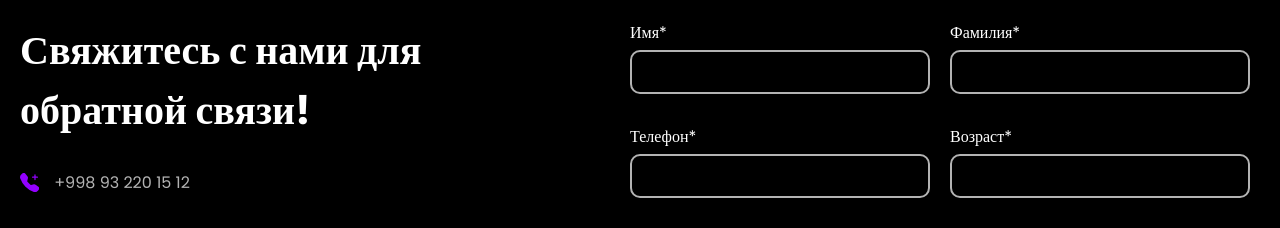
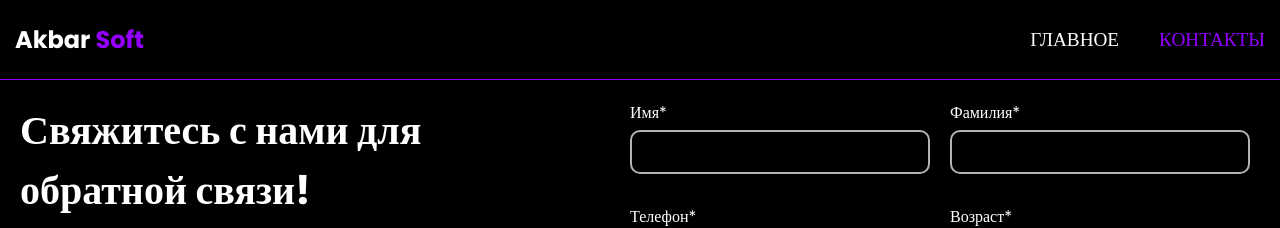
Before and after one commit to akiakiaki9/akbarsoft, a Next.js app: page /contacts in a window 1280 px wide. Shown: the top 228 px of the page. Built offline with nearby package versions, Linux system fonts and the light colour scheme; a web font is replaced by a local one.

Commit message:
add robots.txt for seo

```diff
--- a/src/app/components/footer/FooterComp.jsx
+++ b/src/app/components/footer/FooterComp.jsx
@@ -4,7 +4,7 @@ export default function FooterComp() {
   return (
     <div className='footer'>
       <div className="footer-blok">
-        <p>© Copyright Akbar Soft. All rights reserved!</p>
+        <p>© Copyright Akbar Soft 2024. All rights reserved!</p>
       </div>
     </div>
   )
--- a/src/app/components/navbar/NavbarComp.jsx
+++ b/src/app/components/navbar/NavbarComp.jsx
@@ -47,17 +47,16 @@ export default function NavbarComp() {
     return (
         <nav className={`navbar ${isScrolled ? 'scrolled blur' : ''}`}>
             <div className="navbar-content">
-                <Link href="/"><img src="/images/brand.svg" alt="Brand" className='navbar__brand' /></Link>
+                <Link href="/"><h2>Akbar <span>Soft</span></h2>{/*<img src="/images/brand.svg" alt="Brand" className='navbar__brand' />*/}</Link>
                 {!isMobile && (
                     <ul className="navbar-items">
-                        <li><Link onClick={() => handleLinkClick('/')} style={{ color: activePage === '/' ? 'var(--violet-color)' : '' }} href="/">Home</Link></li>
+                        <li><Link onClick={() => handleLinkClick('/')} style={{ color: activePage === '/' ? 'var(--violet-color)' : '' }} href="/">Главное</Link></li>
                         {/* <li><Link onClick={() => handleLinkClick('/about-us')} style={{ color: activePage === '/about-us' ? 'var(--violet-color)' : '' }} href="/about-us">About</Link></li>
                         <li><Link onClick={() => handleLinkClick('/services')} style={{ color: activePage === '/services' ? 'var(--violet-color)' : '' }} href="/services">Services</Link></li>
                         <li><Link onClick={() => handleLinkClick('/portfolio')} style={{ color: activePage === '/portfolio' ? 'var(--violet-color)' : '' }} href="/portfolio">Portfolio</Link></li> */}
                         <li><Link onClick={() => handleLinkClick('/contacts')} style={{ color: activePage === '/contacts' ? 'var(--violet-color)' : '' }} href="/contacts">Контакты</Link></li>
                     </ul>
                 )}
-                <div></div>
                 <div onClick={toggleMenu} className="menu-icon">
                     <RiMenu3Line />
                 </div>
--- a/src/app/contacts/page.js
+++ b/src/app/contacts/page.js
@@ -2,7 +2,7 @@ import React from 'react';
 import ContactsComp from './ContactsComp';
 import Footer from '../components/footer/footer';
 import Head from 'next/head';
-// import Navbar from '../components/navbar/navbar';
+import Navbar from '../components/navbar/navbar';
 
 export default function Contacts() {
     const metadata = {
@@ -40,7 +40,7 @@ export default function Contacts() {
                 <meta name="twitter:title" content={metadata.twitterTitle} />
                 <meta name="twitter:description" content={metadata.twitterDescription} />
             </Head>
-            {/* <Navbar /> */}
+            <Navbar />
             <ContactsComp />
             <Footer />
         </div>
--- a/src/app/styles/contacts.css
+++ b/src/app/styles/contacts.css
@@ -1,5 +1,5 @@
 .contacts {
-    padding: 20px 150px;
+    padding: 50px 150px 20px 150px;
     background-color: #000;
     color: #fff;
 }
--- a/src/app/styles/navbar.css
+++ b/src/app/styles/navbar.css
@@ -10,6 +10,7 @@
     color: #fff;
     z-index: 1000;
     transition: background-color 0.4s ease, backdrop-filter 0.4s ease;
+    border-bottom: 1px solid var(--violet-color);
 }
 
 /* Класс для применения эффекта при скролле */
@@ -25,6 +26,20 @@
     justify-content: space-between;
     align-items: center;
     width: 100%;
+}
+
+.navbar-content a {
+    text-decoration: none;
+    color: #fff;
+    transition: .5s;
+}
+
+.navbar-content a h2 span {
+    color: var(--violet-color);
+}
+
+.navbar-content a:hover {
+    opacity: .7;
 }
 
 .navbar__brand {
```
Also changed, not shown: public/robots.txt (added).
